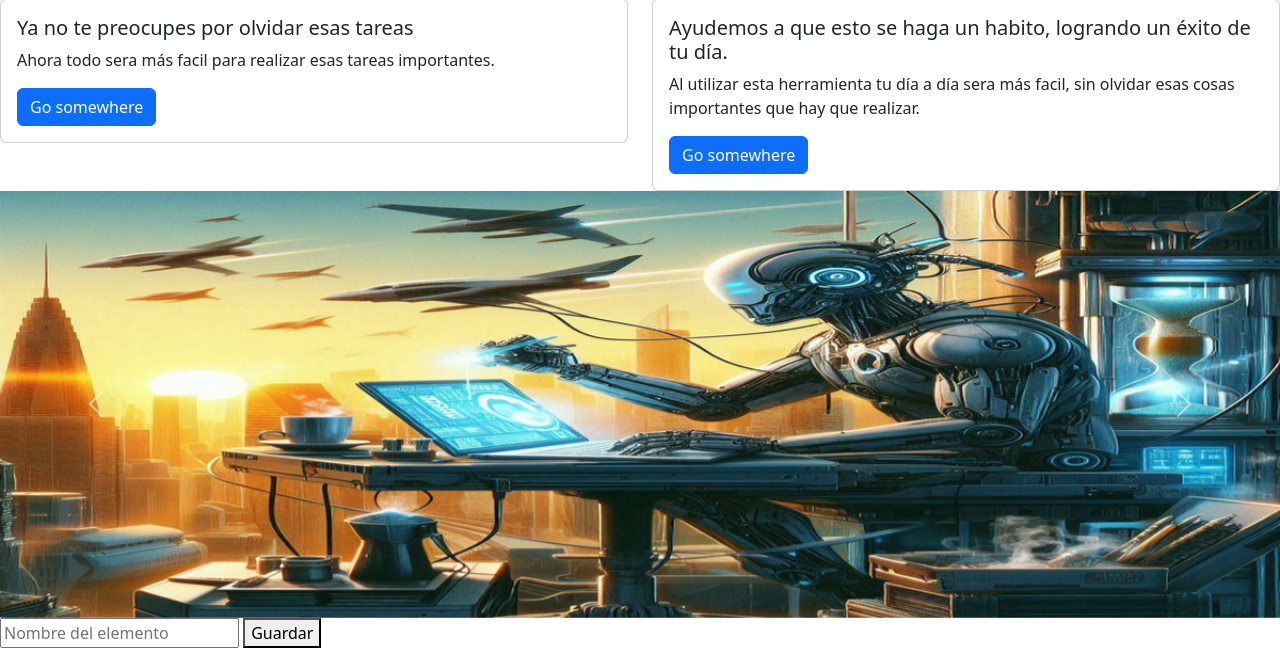
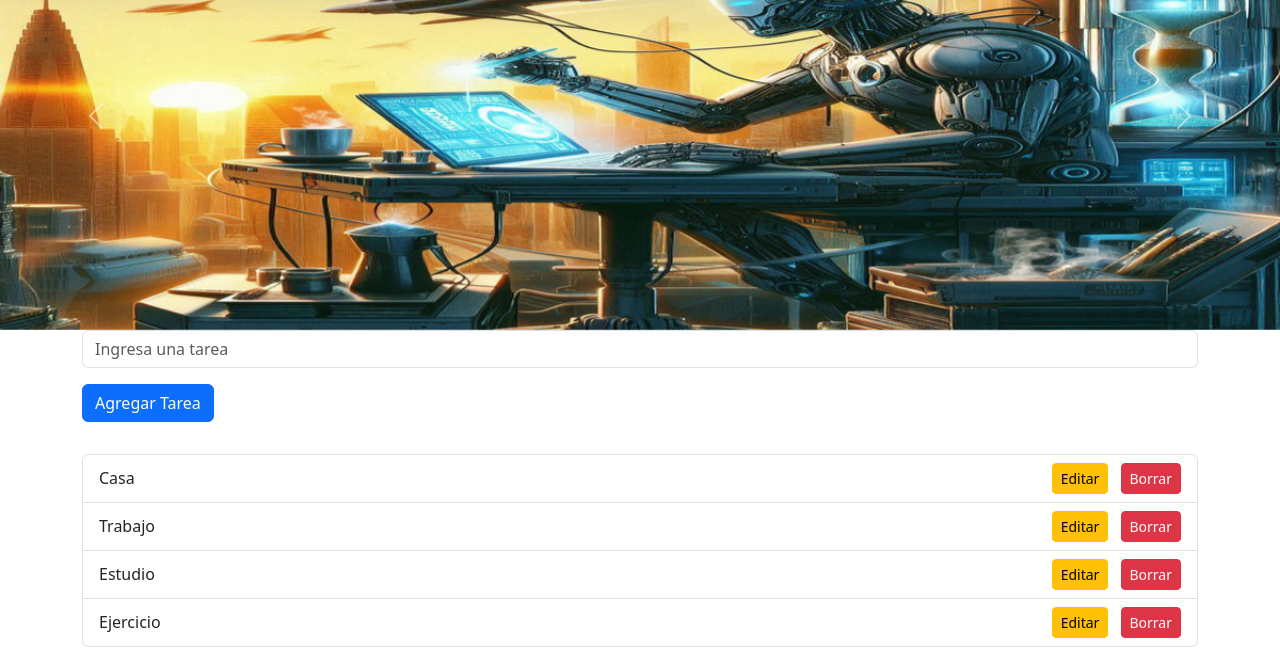
Before and after one commit to NoeAlarcon/CRUD-Tareas-Cotidianas, a plain HTML site: page index.html in a window 1280 px wide. Shown: the part 209-873 px from the top of the page. Drawn offline with nearby package versions, Linux system fonts and the light colour scheme.

Commit message:
Se vincula HTML con JS

```diff
--- a/assets/JS/apps.js
+++ b/assets/JS/apps.js
@@ -1 +1,27 @@
-console.log("Prueva del script desde el archivo JS");
+// 1.- Arreglo que almacena las tareas de mi CRUD
+let tareas = ["Casa", "Trabajo", "Estudio", "Ejercicio"];
+
+// 2.- Vincular el HTML con el JS (DOM)
+const inputTarea = document.getElementById("nueva-tarea");
+const btnAgregar = document.getElementById("btn-agregar");
+const listaTareas = document.getElementById("lista-tareas");
+
+// 3.- Mostrar tolas las tareas en la pantalla
+function mostrarTareas() {
+  listaTareas.innerHTML = "";
+  tareas.forEach((tareasDeLaListaDelArreglo, index) => {
+    const li = document.createElement("li");
+    li.className =
+      "list-group-item d-flex justify-content-between align-items-center";
+    li.innerHTML = `
+      <span>${tareasDeLaListaDelArreglo}</span>
+      <div>
+        <button class="btn btn-warning btn-sm me-2" onclick="editarTarea(${index})">Editar</button>
+        <button class="btn btn-danger btn-sm" onclick="borrarTarea(${index})">Borrar</button>
+      </div>
+    `;
+    listaTareas.appendChild(li);
+  });
+}
+
+mostrarTareas();
--- a/index.html
+++ b/index.html
@@ -7,11 +7,8 @@
     <link href="https://cdn.jsdelivr.net/npm/bootstrap@5.3.5/dist/css/bootstrap.min.css" rel="stylesheet" integrity="sha384-SgOJa3DmI69IUzQ2PVdRZhwQ+dy64/BUtbMJw1MZ8t5HZApcHrRKUc4W0kG879m7" crossorigin="anonymous">
     </head>
 <body>
-    <header class="bg-primary text-white text-center py-3 mb-4">
-        <h1>Tareas Cotidianas</h1>
-        <p>Gestión de tareas diarias</p>
-    </header>
 
+        <h1 class="text-center">Mis Tareas Cotidianas</h1>
 
     <!-- Navbar de Bootstrap -->
 
@@ -28,29 +25,6 @@
       </div>
     </div>
   </nav>
-
-  <!-- 2,- Cards- 3 ventajas de usar Tareas Cotidianas-->
-
-  <div class="row">
-    <div class="col-sm-6 mb-3 mb-sm-0">
-      <div class="card">
-        <div class="card-body">
-          <h5 class="card-title">Ya no te preocupes por olvidar esas tareas</h5>
-          <p class="card-text">Ahora todo sera más facil para realizar esas tareas importantes.</p>
-          <a href="#" class="btn btn-primary">Go somewhere</a>
-        </div>
-      </div>
-    </div>
-    <div class="col-sm-6">
-      <div class="card">
-        <div class="card-body">
-          <h5 class="card-title">Ayudemos a que esto se haga un habito, logrando un éxito de  tu día.</h5>
-          <p class="card-text">Al utilizar esta herramienta tu día a día sera más facil, sin olvidar esas cosas importantes que hay que realizar.</p>
-          <a href="#" class="btn btn-primary">Go somewhere</a>
-        </div>
-      </div>
-    </div>
-  </div>
 
   <!-- Carrousel de Imagenes  -->
 
@@ -81,17 +55,29 @@
 
     <script src="https://cdn.jsdelivr.net/npm/bootstrap@5.3.5/dist/js/bootstrap.bundle.min.js" integrity="sha384-k6d4wzSIapyDyv1kpU366/PK5hCdSbCRGRCMv+eplOQJWyd1fbcAu9OCUj5zNLiq" crossorigin="anonymous"></script>
 
+    <!-- Formulario para crear o actualizar un elemento -->
+    <div class="container">
+      <div class="mb-3">
+        <input
+          type="text"
+          id="nueva-tarea"
+          class="form-control"
+          placeholder="Ingresa una tarea"
+        />
+      </div>
+      <div class="mb-3">
+        <button id="btn-agregar" class="btn btn-primary mb-3">
+          Agregar Tarea
+        </button>
+      </div>
+      <ul id="lista-tareas" class="list-group"></ul>
+    </div>
+    <script src="./assets/JS/apps.js"></script>
+    <script
+      src="https://cdn.jsdelivr.net/npm/bootstrap@5.3.5/dist/js/bootstrap.bundle.min.js"
+      integrity="sha384-k6d4wzSIapyDyv1kpU366/PK5hCdSbCRGRCMv+eplOQJWyd1fbcAu9OCUj5zNLiq"
+      crossorigin="anonymous"
+    ></script>
 
-    <!-- Formulario para crear o actualizar un elemento -->
-
-    <form id="itemForm">
-        <input type="text" id="itemName" placeholder="Nombre del elemento" required>
-        <button type="submit">Guardar</button>
-    </form>
-
-    <!-- Lista de elementos -->
-    <ul id="itemList"></ul>
-
-    <script src="./assets/JS/apps.js"></script> <!-- Conecta tu archivo JavaScript -->
 </body>
 </html>
```
